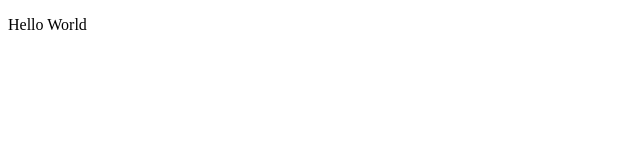
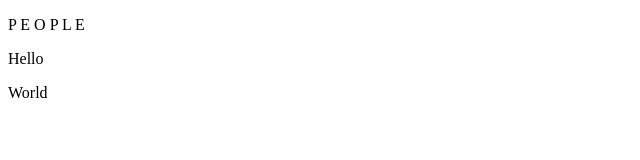
Before and after one commit to Javacream/org.javacream.training.react, a React (Create React App) app in the folder training/: page / in a window 1280 px wide. Shown: the top 160 px of the page, without its empty margins (0-640 px from the left). Built offline with nearby package versions, Linux system fonts and the light colour scheme.

Commit message:
start implement ui

```diff
--- a/training/src/App.tsx
+++ b/training/src/App.tsx
@@ -1,12 +1,12 @@
 import React from 'react';
 import './App.css';
-
+import Header from './people/components/Header'
 function App() {
   return (
-    <div>
-      <p>Hello World</p>
-    </div>
-  );
+    <>
+      <Header></Header>
+      <p>Hello</p><p>World</p>
+    </>)
 }
 
 export default App;
--- a/training/src/index.tsx
+++ b/training/src/index.tsx
@@ -4,10 +4,12 @@ import './index.css';
 import App from './App';
 import reportWebVitals from './reportWebVitals';
 
-ReactDOM.render(
-  <React.StrictMode>
-    <App />
-  </React.StrictMode>,
+let fragment =
+(<React.StrictMode>
+ <App />
+</React.StrictMode>
+)
+ReactDOM.render(fragment,
   document.getElementById('root')
 );
 
--- /dev/null
+++ b/training/src/people/components/Header.tsx
@@ -0,0 +1,5 @@
+import React from 'react'
+
+export default function Header() {
+    return <p>P E O P L E</p>
+}
```
Also changed, not shown: 1 other file (tests, documents, lock files or other folders).
